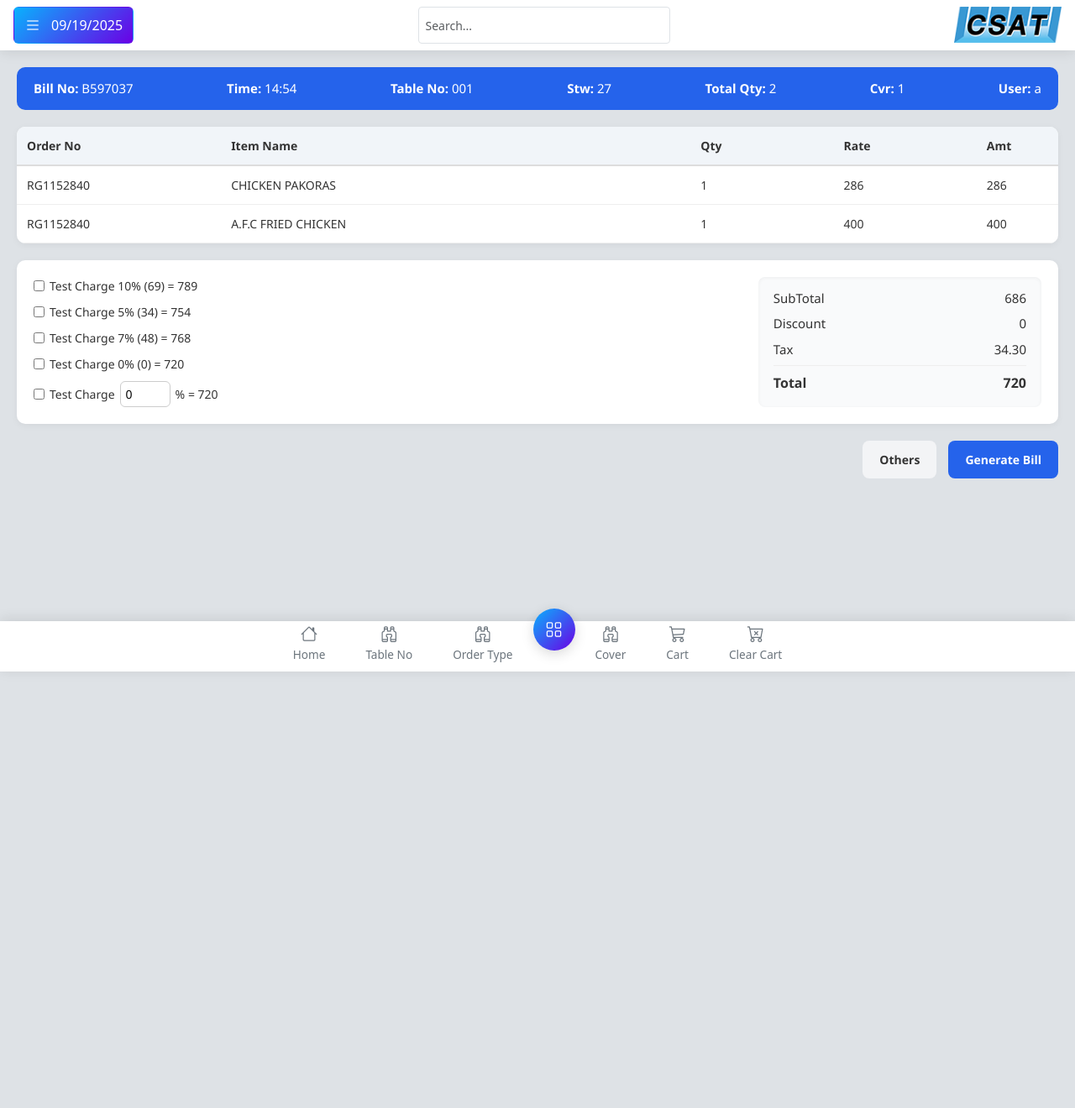
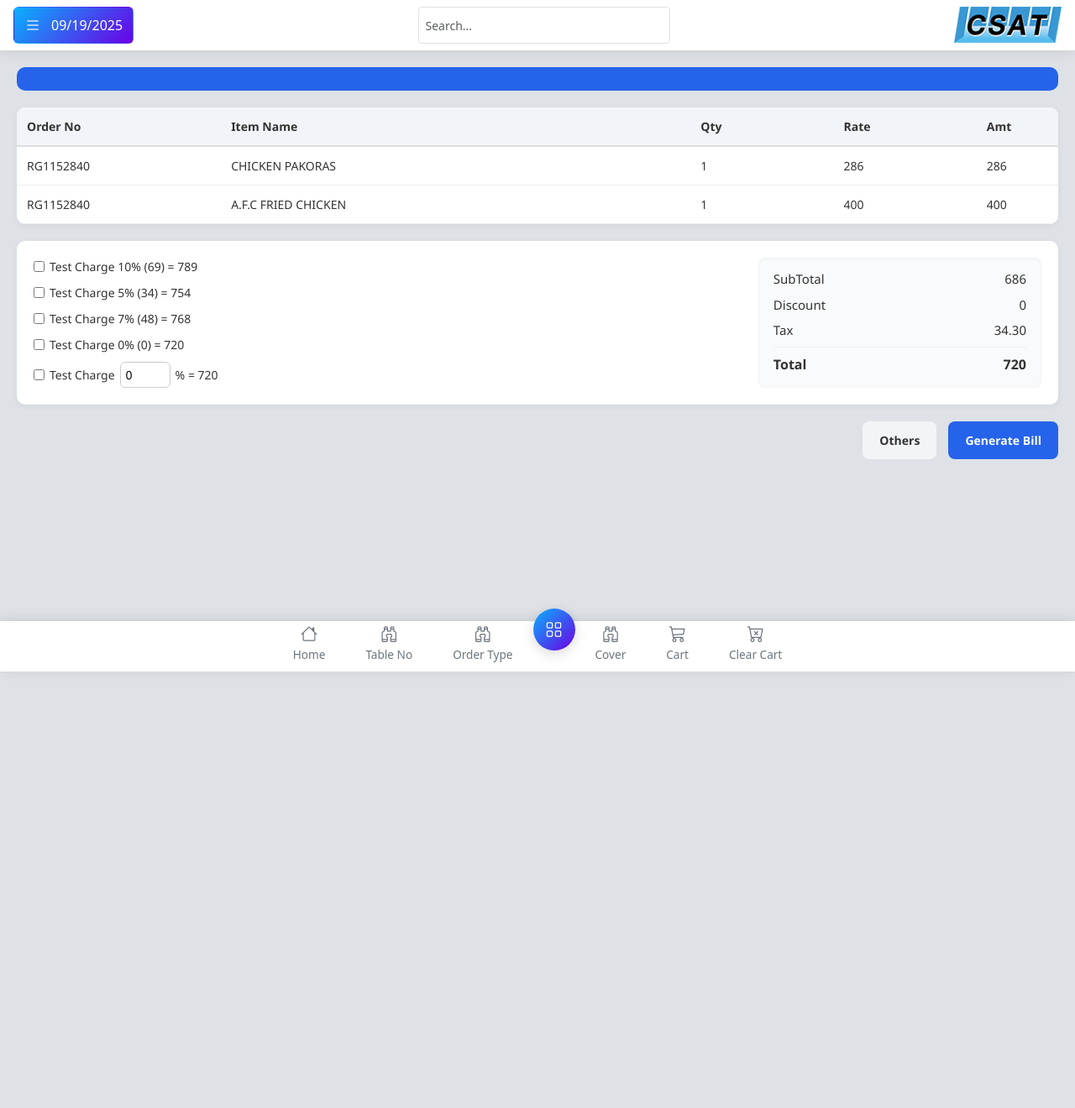
Before and after one commit to SarfarajIT01/HandHelUi, an ASP.NET Core app: page /bill in a window 1280 px wide. Shown: the whole page at 84% size. Run offline with ASP.NET Core 8, Linux system fonts and the light colour scheme; data that the repository does not hold is empty; style sheets or scripts are compiled from the project's sources; grey boxes are pictures that could not be loaded.

Commit message:
access Order detail page with manilayout component

```diff
--- a/HandHelUi/HandHelUi.Shared/Layout/MainLayout.razor
+++ b/HandHelUi/HandHelUi.Shared/Layout/MainLayout.razor
@@ -289,14 +289,20 @@
 
     private void OnTableSelectionChanged(bool value) => ShowTableSelection = value; // NEW: Handle TableSelection close
 
-    private async Task HandleTableSelected(PfbRmscMst selectedTable) // NEW: Handle selected table (expand as needed)
-    {
-        Console.WriteLine($"Selected table for bill: {selectedTable.RmscCod}");
-        // Add your bill generation logic here, e.g., API call or update state
-        // Example: tableNo = selectedTable.RmscCod;
-        // TableSelectionService.SelectedTable = selectedTable; // If using the service
-        ShowTableSelection = false; // Close after selection
-    }
+
+@using System.Text.Json
+
+private async Task HandleTableSelected(PfbRmscMst selectedTable) // NEW: Handle selected table
+{
+    // Serialize the selectedTable object to JSON
+    string selectedTableJson = JsonSerializer.Serialize(selectedTable);
+    // Encode the JSON string to make it URL-safe
+    string encodedJson = Uri.EscapeDataString(selectedTableJson);
+    // Navigate to the bill page with the JSON data
+    Navigation.NavigateTo($"/bill?tableData={encodedJson}");
+    // Close the TableSelection popup
+    ShowTableSelection = false;
+}
 
     private void ShowOrderTypeModal()
     {
--- a/HandHelUi/HandHelUi.Shared/Pages/OrderDetails.razor
+++ b/HandHelUi/HandHelUi.Shared/Pages/OrderDetails.razor
@@ -1,16 +1,23 @@
-
 @page "/bill"
+@using HandHelUi.Shared.Models
+@using Microsoft.AspNetCore.Components
+@using System.Text.Json
+@inject NavigationManager Navigation
+@inject HttpClient Http
 
 <div class="bill-page">
     <!-- Header -->
     <div class="bill-header">
-        <div><strong>Bill No:</strong> B597037</div>
-        <div><strong>Time:</strong> 14:54</div>
-        <div><strong>Table No:</strong> 001</div>
-        <div><strong>Stw:</strong> 27</div>
-        <div><strong>Total Qty:</strong> 2</div>
-        <div><strong>Cvr:</strong> 1</div>
-        <div><strong>User:</strong> a</div>
+        @if (SelectedTable !=null)
+        {
+            <div><strong>Bill No:</strong> B597037</div>
+            <div><strong>Time:</strong> </div>
+            <div><strong>Table No:</strong> @SelectedTable.RmscCod</div>
+            <div><strong>Stw:</strong> @SelectedTable.RunSTW</div>
+            <div><strong>Total Qty:</strong> 2</div>
+            <div><strong>Cvr:</strong> @SelectedTable.RunCvr</div>
+            <div><strong>User:</strong> @SelectedTable.RunGuestCode</div>
+        }
     </div>
 
     <!-- Orders Table -->
@@ -91,6 +98,28 @@
         <button class="primary-btn">Generate Bill</button>
     </div>
 </div>
+
+@code {
+    private PfbRmscMst SelectedTable { get; set; }
+
+    protected override void OnInitialized()
+    {
+        // Get tableData from query string
+        var uri = new Uri(Navigation.Uri);
+        var queryParameters = System.Web.HttpUtility.ParseQueryString(uri.Query);
+        string tableDataJson = queryParameters["tableData"];
+        if (!string.IsNullOrEmpty(tableDataJson))
+        {
+            // Decode and deserialize the JSON string
+            string decodedJson = Uri.UnescapeDataString(tableDataJson);
+            SelectedTable = JsonSerializer.Deserialize<PfbRmscMst>(decodedJson);
+        }
+        else
+        {
+            SelectedTable = null; // Or set a default value if needed
+        }
+    }
+}
 
 <style scoped>
     /* Test Charges Section with Grid */
```
